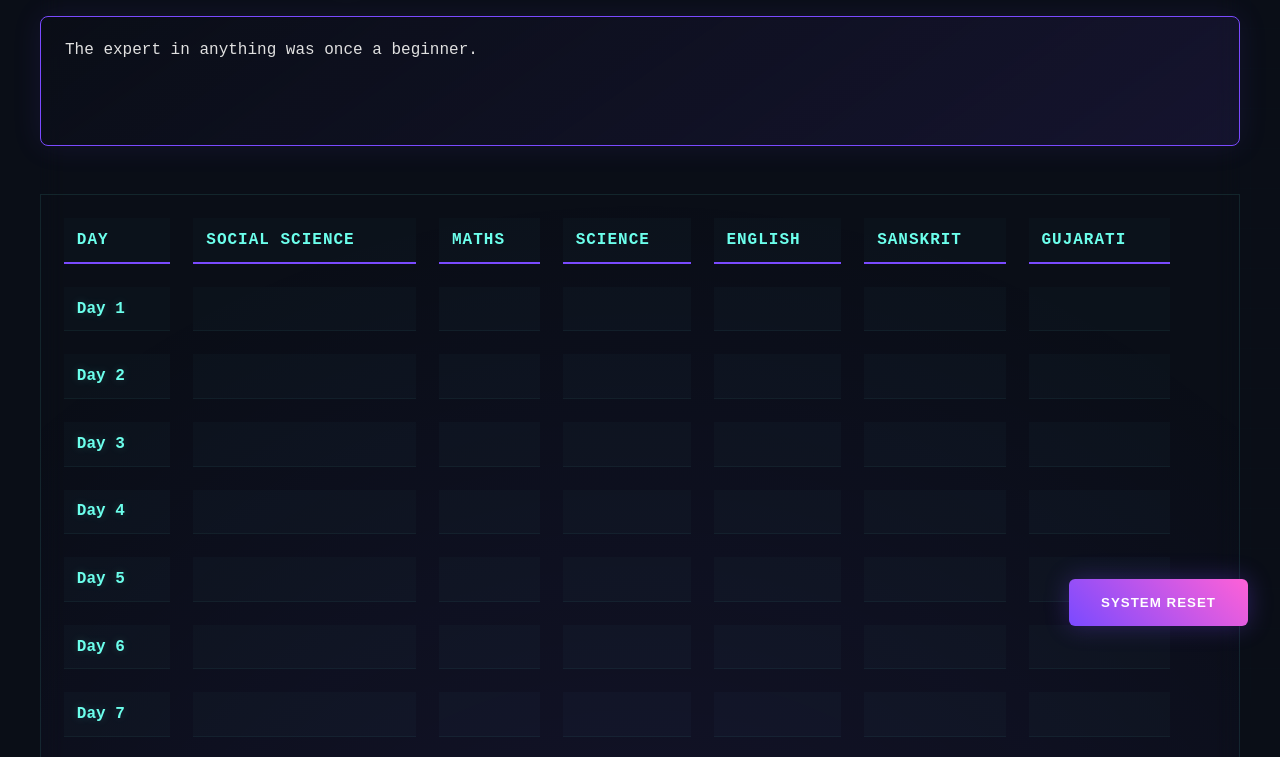
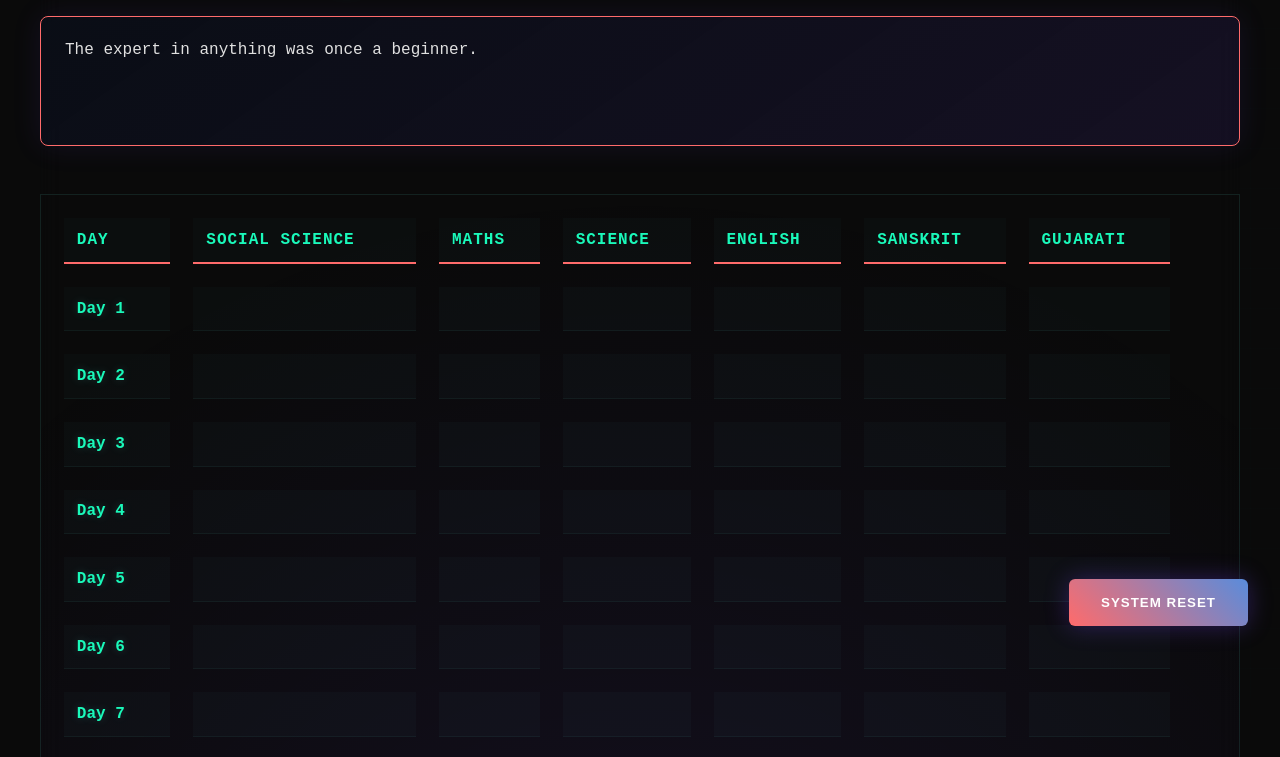
Before and after one commit to anasmemonn/final, a plain HTML site: page yy.html in a window 1280 px wide. Shown: the part 142-899 px from the top of the page. Drawn offline with Linux system fonts and the light colour scheme.

Commit message:
Update yy.html

```diff
--- a/yy.html
+++ b/yy.html
@@ -3,6 +3,7 @@
 <head>
     <meta charset="UTF-8">
     <meta name="viewport" content="width=device-width, initial-scale=1.0">
+    <link rel="icon" href="imagess.jpg" type="image/jpg">
     <title>Quantum Progress Tracker</title>
     <style>
         :root {
@@ -14,7 +15,15 @@
             --neon-glow: 0 0 15px;
             --cyber-pink: #ff00ff;
         }
-
+        :root {
+            --primary: #1af9ba;
+            --secondary: #ff6b6b;
+            --accent: #598cdc;
+            --bg: #0a0a0a;
+            --surface: #1a1a1a;
+            --text: #ffffff;
+            --glow: rgba(255, 0, 0, 0.3);
+        }
         body {
             font-family: 'Courier New', monospace;
             background: var(--bg);
```
